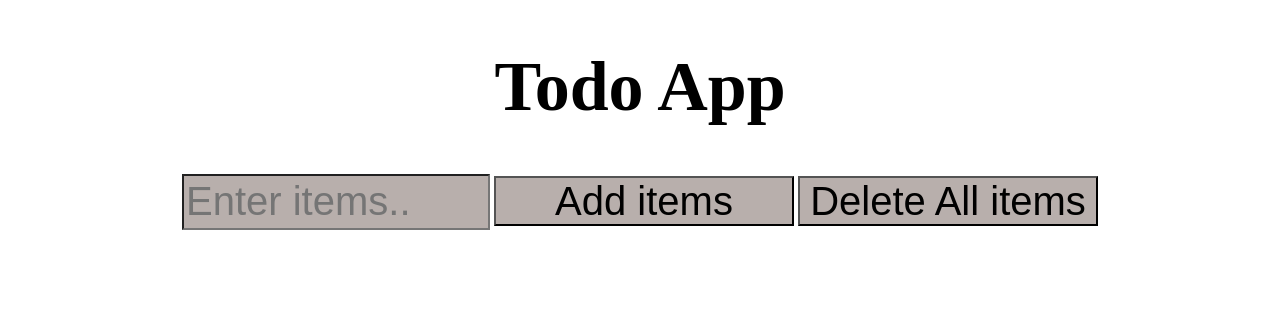
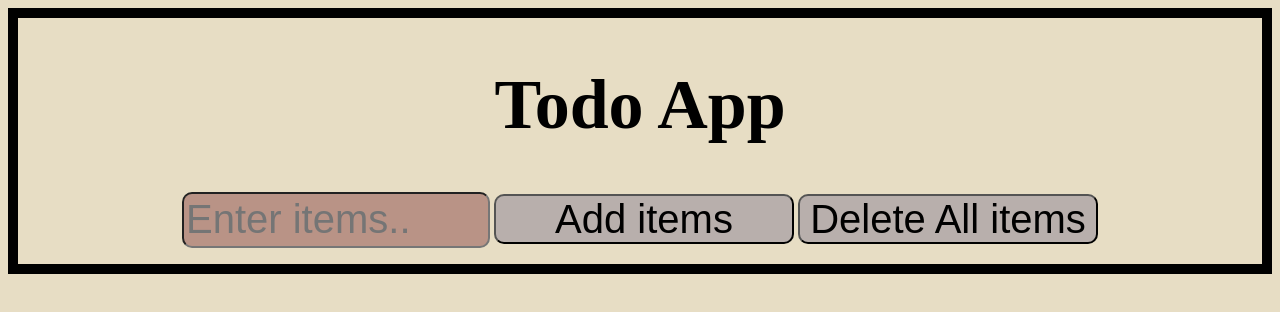
Before and after one commit to Rimshadarya/Todo-app, a plain HTML site: page index.html in a window 1280 px wide. Drawn offline with Linux system fonts and the light colour scheme.

Commit message:
Update index.html

```diff
--- a/index.html
+++ b/index.html
@@ -5,12 +5,12 @@
         <meta name="viewport" content="width=device-width, initial-scale=1.0">
         <title>Todo App</title>
     </head>
-    <body>
+    <body style="background-color: rgb(231, 221, 196); border: 10px solid black;">
         <h1 style="font-size: 70px;text-align: center;">Todo App</h1>
         <div style="text-align: center;">
-            <input style="background-color: rgb(184, 175, 172);color: black;width: 300px;height: 50px;font-size: 40px;" placeholder="Enter items.." id="todoInput" type="text">
-            <button style="background-color: rgb(184, 175, 172);color: black;width: 300px;height: 50px;font-size: 40px;" onclick="addTodo()">Add items</button>
-            <button style="background-color: rgb(184, 175, 172);color: black;width: 300px;height: 50px;font-size: 40px;" onclick="deleteAllItems()">Delete All items</button>
+            <input style="background-color: rgb(185, 147, 134);color: rgb(41, 43, 44);width: 300px;height: 50px;font-size: 40px;border-radius: 10px;" placeholder="Enter items.." id="todoInput" type="text">
+            <button style="background-color: rgb(184, 175, 172);color: black;width: 300px;height: 50px;font-size: 40px;border-radius: 10px;" onclick="addTodo()">Add items</button>
+            <button style="background-color: rgb(184, 175, 172);color: black;width: 300px;height: 50px;font-size: 40px;border-radius: 10px;" onclick="deleteAllItems()">Delete All items</button>
 
         </div>
         <ul id="list"></ul>
```
